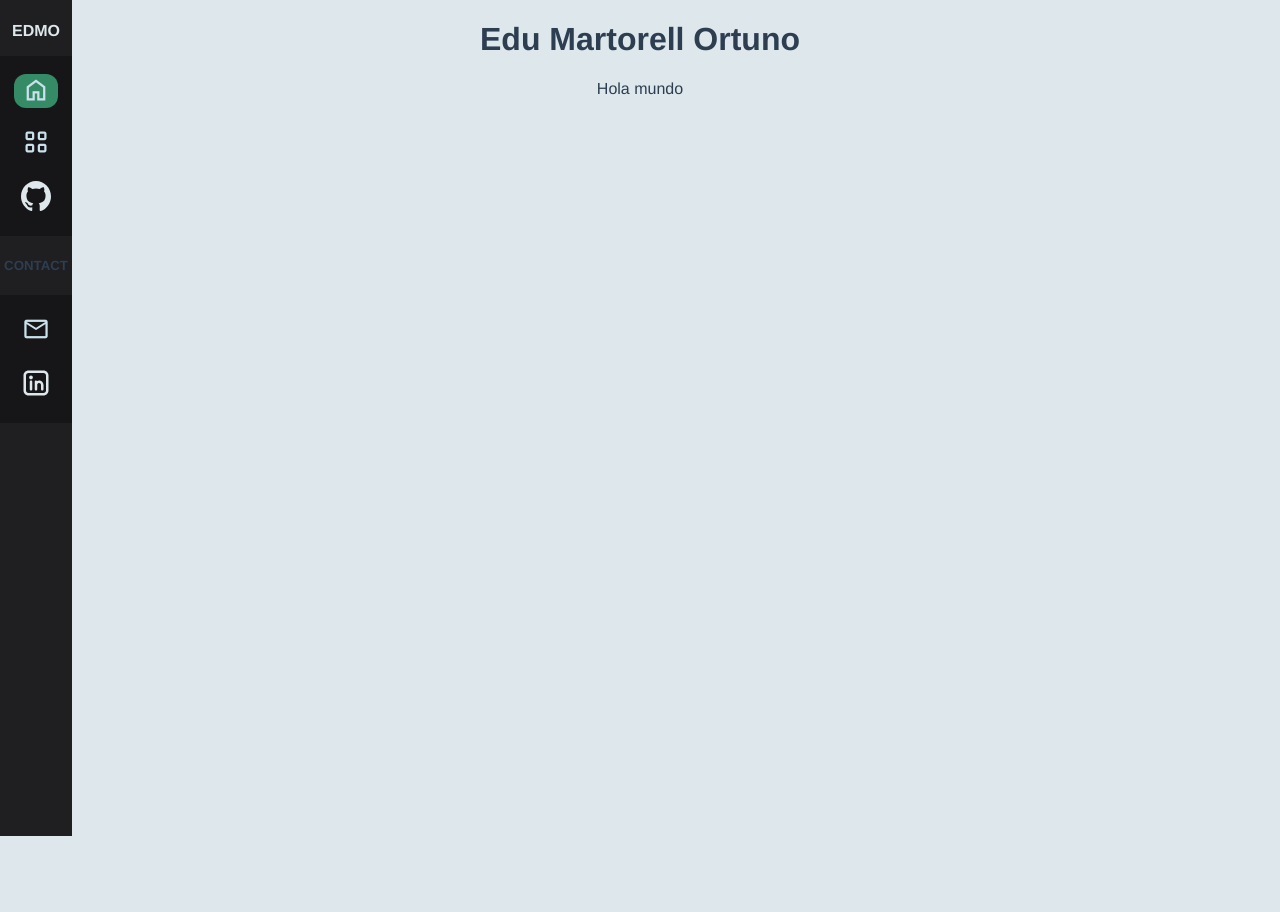
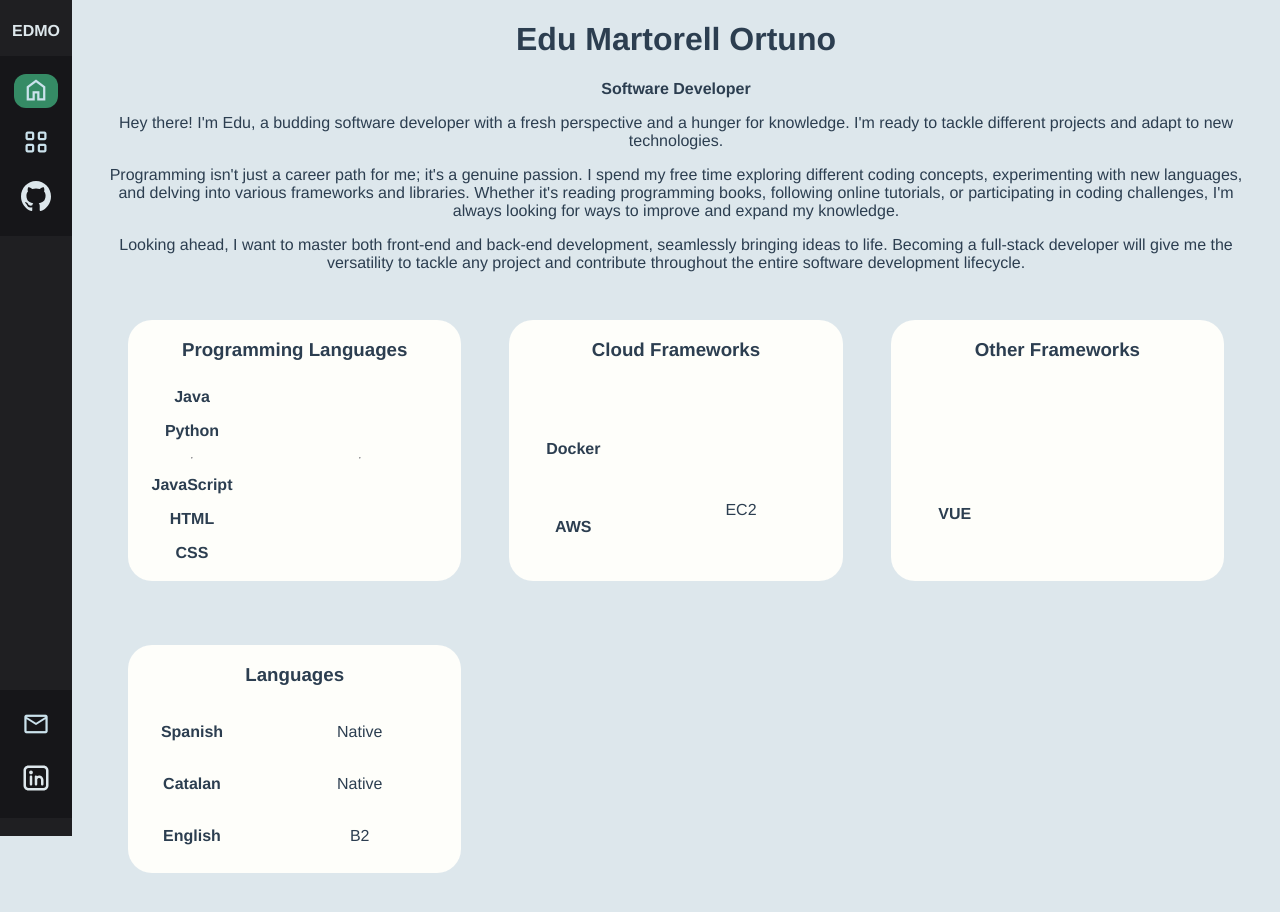
Before and after one commit to edmaor/porfolio, a Vue app: page / in a window 1280 px wide. Before the commit the page ends 800 px from the top, so only its background shows below. Built offline with nearby package versions, Linux system fonts and the light colour scheme.

Commit message:
added some skills and self-description

```diff
--- a/src/App.vue
+++ b/src/App.vue
@@ -10,17 +10,19 @@
         </svg>
       </a>
     </div>
-    <h5>CONTACT</h5>
+    <p class="invisible">CONTACT</p>
     <div id="links">
       <a href="mailto:edmaor128@gmail.com" class="link material-symbols-outlined">mail</a>
-      <a href="https://github.com/edmaor" target="_blank" rel="noopener noreferrer" class="link-img">
+      <a href="https://www.linkedin.com/in/eduardo-martorell-ortu%C3%B1o/" target="_blank" rel="noopener noreferrer" class="link-img">
         <svg xmlns="http://www.w3.org/2000/svg" viewBox="0 0 24 24">
           <image xlink:href="../resources/icons/linkedin.svg" width="100%" height="100%" />
         </svg>
       </a>
     </div>
   </nav>
-  <router-view/>
+  <div id="content">
+    <router-view/>
+  </div>
 </template>
 
 <script>
@@ -51,6 +53,16 @@ export default {
   -moz-osx-font-smoothing: grayscale;
   text-align: center;
   color: #2c3e50;
+}
+
+h4, h5 {
+  margin: auto;
+  font-weight: bold;
+}
+
+.invisible {
+  margin: auto;
+  visibility: hidden;
 }
 
 body {
@@ -95,4 +107,8 @@ nav .link.router-link-exact-active {
   border-radius: 12px;
   background: rgba(66, 185, 131,0.72);
 }
+
+#content {
+  margin: auto 24px auto 96px;
+}
 </style>
--- a/src/views/Home.vue
+++ b/src/views/Home.vue
@@ -1,7 +1,36 @@
 <template>
 <h1>Edu Martorell Ortuno</h1>
-<div>
-    <p>Hola mundo</p>
+<div id="presentation">
+    <h4>Software Developer</h4>
+    <p>Hey there! I'm Edu, a budding software developer with a fresh perspective and a hunger for knowledge. I'm ready to tackle different projects and adapt to new technologies.</p>
+    <p>Programming isn't just a career path for me; it's a genuine passion. I spend my free time exploring different coding concepts, experimenting with new languages, and delving into various frameworks and libraries. Whether it's reading programming books, following online tutorials, or participating in coding challenges, I'm always looking for ways to improve and expand my knowledge.</p>
+    <p>Looking ahead, I want to master both front-end and back-end development, seamlessly bringing ideas to life. Becoming a full-stack developer will give me the versatility to tackle any project and contribute throughout the entire software development lifecycle.</p>
+</div>
+<div id="knowledge">
+    <div class="knowledge">
+        <h3 class="kn-title">Programming Languages</h3>
+        <h4>Java</h4><p></p>
+        <h4>Python</h4><p></p>
+        <hr><hr>
+        <h4>JavaScript</h4><p></p>
+        <h4>HTML</h4><p></p>
+        <h4>CSS</h4><p></p>
+    </div>
+    <div class="knowledge">
+        <h3 class="kn-title">Cloud Frameworks</h3>
+        <h4>Docker</h4><p></p>
+        <h4>AWS</h4><p>EC2</p>
+    </div>
+    <div class="knowledge">
+        <h3 class="kn-title">Other Frameworks</h3>
+        <h4>VUE</h4><p></p>
+    </div>
+    <div class="knowledge">
+        <h3 class="kn-title">Languages</h3>
+        <h4>Spanish</h4><p>Native</p>
+        <h4>Catalan</h4><p>Native</p>
+        <h4>English</h4><p>B2</p>
+    </div>
 </div>
 </template>
 
@@ -12,5 +41,39 @@ export default {
 </script>
 
 <style>
+#knowledge {
+    display: grid;
+}
+.knowledge {
+    margin: 32px 24px;
+    border-radius: 24px;
+    padding: 0 0 12px;
+    display: grid;
+    grid-template-columns: 128px 1fr;
+    gap: 2px;
+    background: #fefefa;
+}
+
+.kn-title {
+    grid-column: 1 / span 2;
+}
+
+@media (min-width: 320px) {
+    #knowledge {
+        grid-template-columns: 1fr;
+    }
+}
+
+@media (min-width: 720px) {
+    #knowledge {
+        grid-template-columns: 1fr 1fr;
+    }
+}
+
+@media (min-width: 1200px) {
+    #knowledge {
+        grid-template-columns: 1fr 1fr 1fr;
+    }
+}
 
 </style>
```
